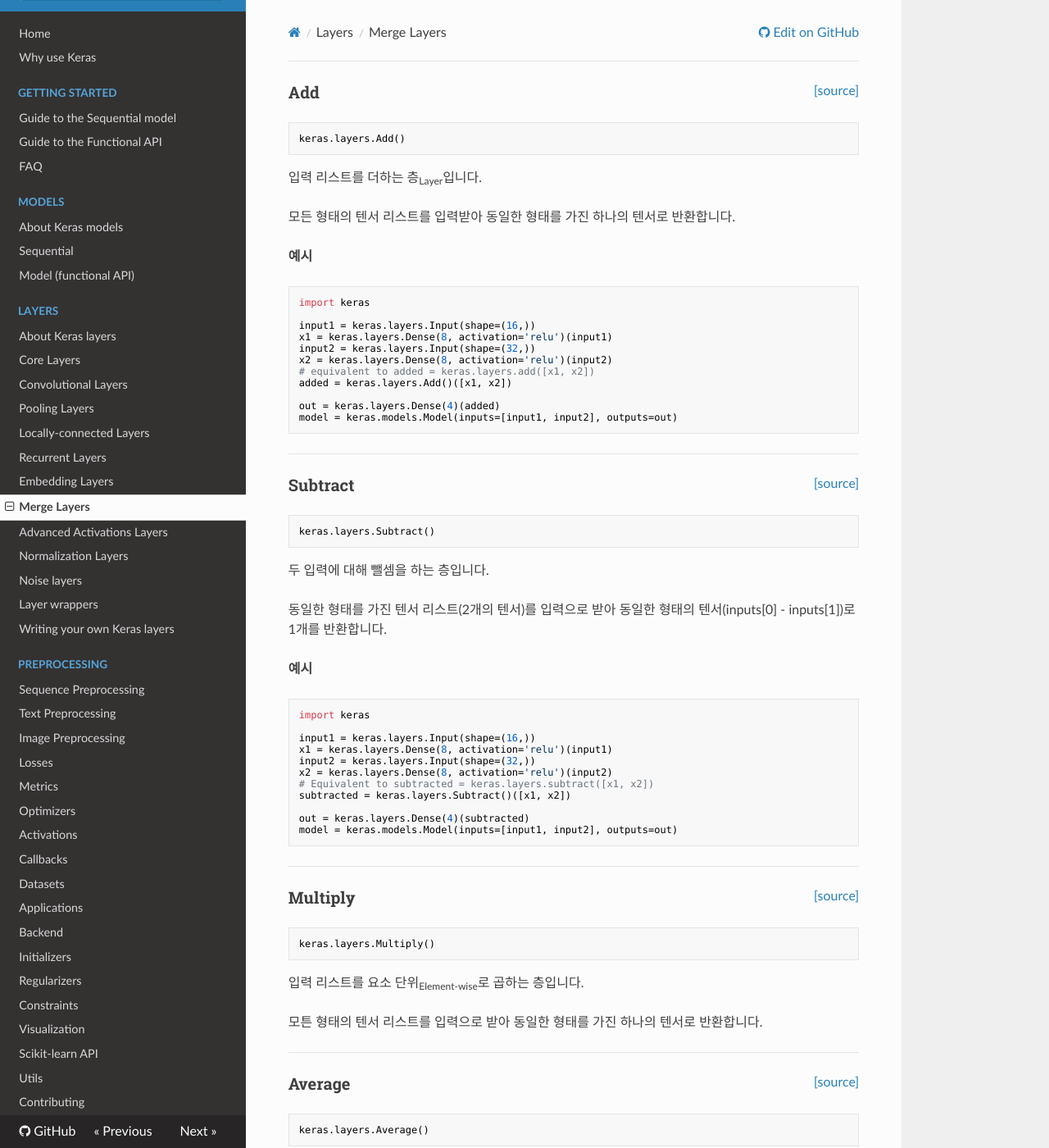
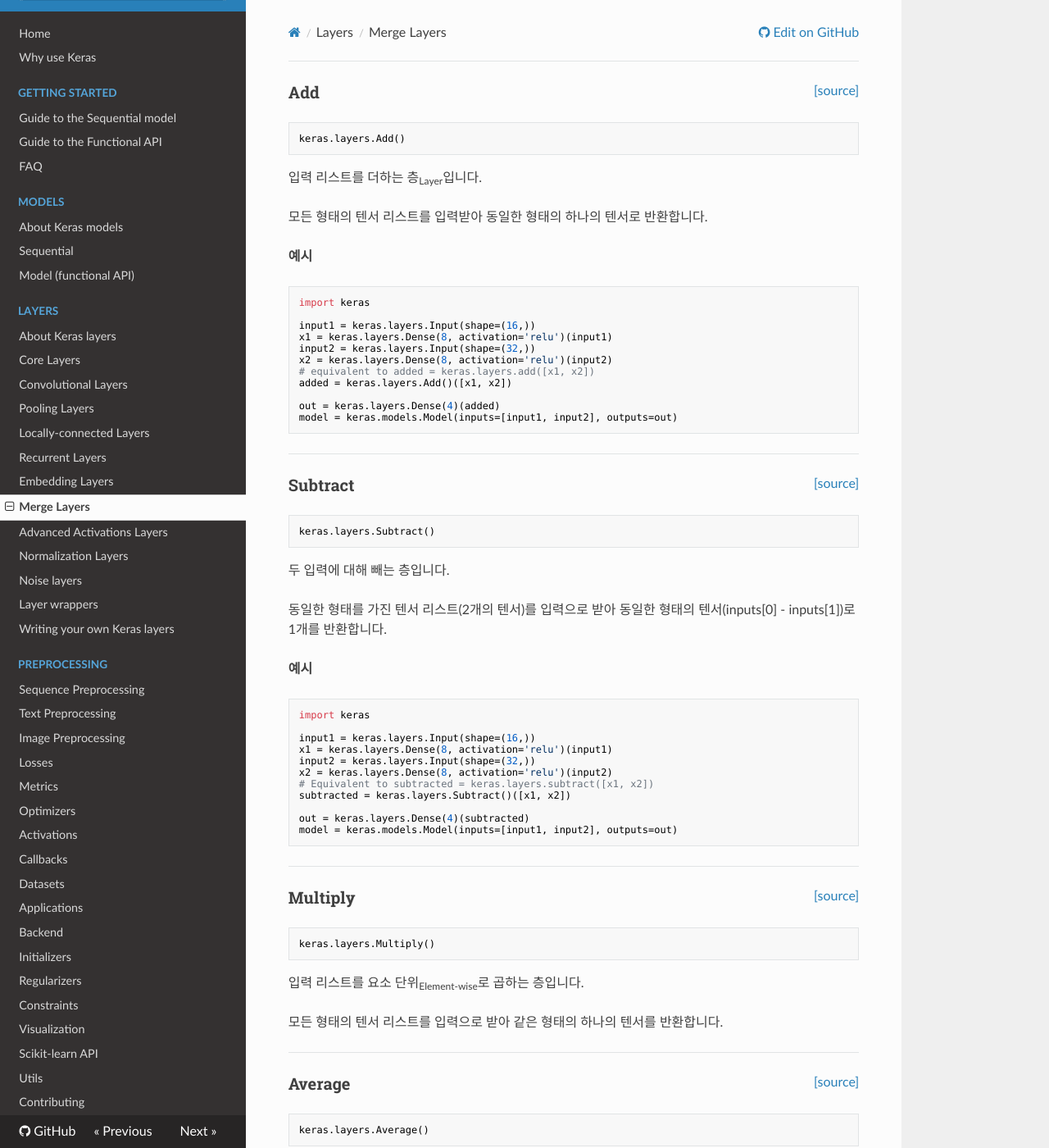
Before and after one commit to keras-team/keras-docs-ko, an MkDocs documentation site: the page built from sources/layers/merge.md, in a window 1280 px wide and 1400 px high. Shown: the whole window at 82% size. Built offline with MkDocs 1.6.1, drawn with Linux system fonts in a browser that asks for light colours; nearby versions of some CDN libraries; some of the changed text lies outside the part shown.

Commit message:
Retranslate merge_v5
comment 해주신거 수정하였습니다.

````diff
--- a/sources/layers/merge.md
+++ b/sources/layers/merge.md
@@ -8,7 +8,7 @@
 
 입력 리스트를 더하는 층<sub>Layer</sub>입니다.
 
-모든 형태의 텐서 리스트를 입력받아 동일한 형태를 가진 하나의 텐서로 반환합니다.
+모든 형태의 텐서 리스트를 입력받아 동일한 형태의 하나의 텐서로 반환합니다.
 
 
 
@@ -38,7 +38,7 @@
 keras.layers.Subtract()
 ```
 
-두 입력에 대해 뺄셈을 하는 층입니다.
+두 입력에 대해 빼는 층입니다.
 
 동일한 형태를 가진 텐서 리스트(2개의 텐서)를 입력으로 받아
 동일한 형태의 텐서(inputs[0] - inputs[1])로 1개를 반환합니다.
@@ -73,7 +73,7 @@
 
 입력 리스트를 요소 단위<sub>Element-wise</sub>로 곱하는 층입니다.
 
-모튼 형태의 텐서 리스트를 입력으로 받아 동일한 형태를 가진 하나의 텐서로 반환합니다.
+모든 형태의 텐서 리스트를 입력으로 받아 같은 형태의 하나의 텐서를 반환합니다.
 
 ------
 
@@ -87,7 +87,7 @@
 
 입력 리스트의 평균을 계산하는 층입니다
 
-모든 형태의 텐서 리스트를 입력으로 받아 동일한 형태를 가진 하나의 텐서로 반환합니다.
+모든 형태의 텐서 리스트를 입력으로 받아 동일한 형태 하나의 텐서로 반환합니다.
 
 ------
 
````
